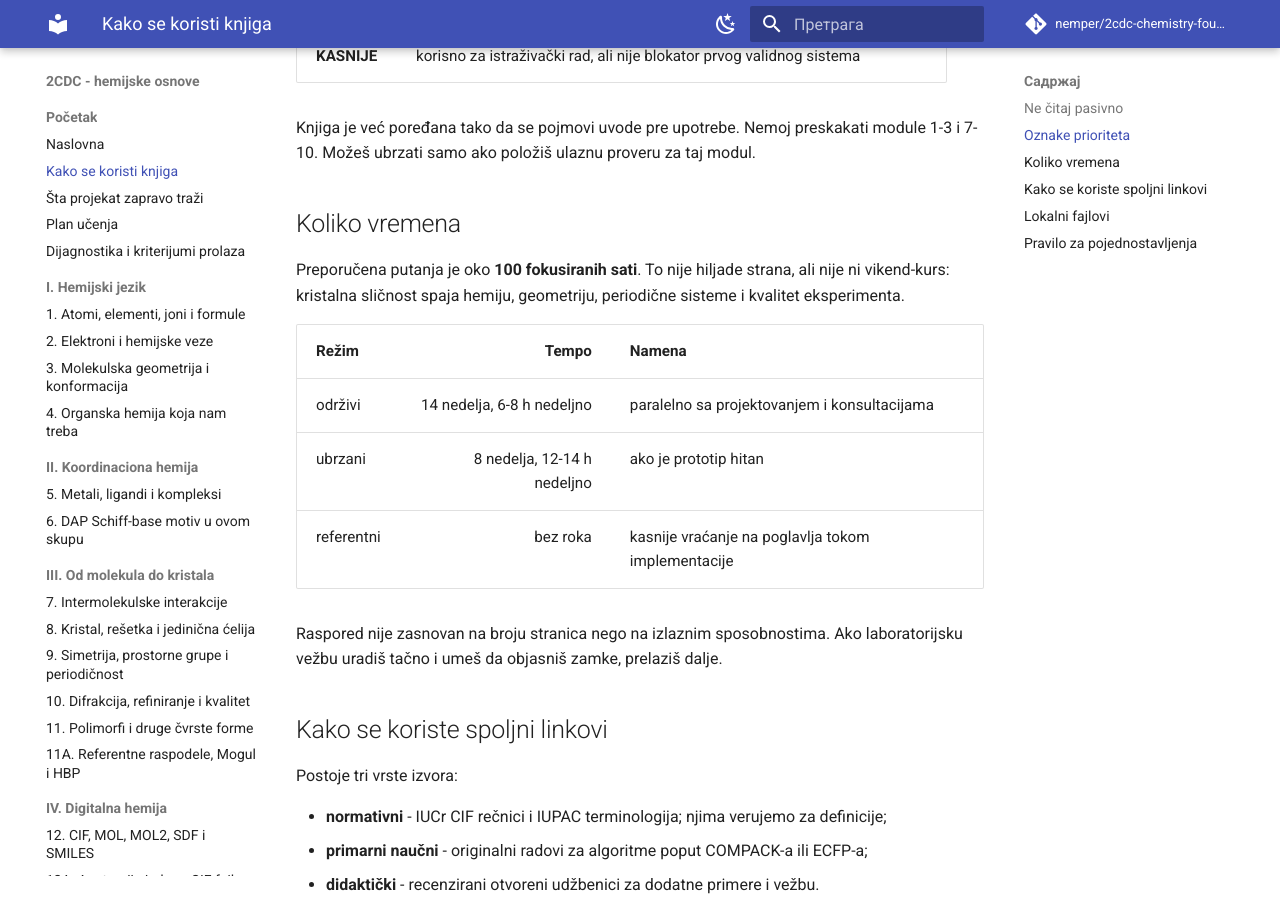
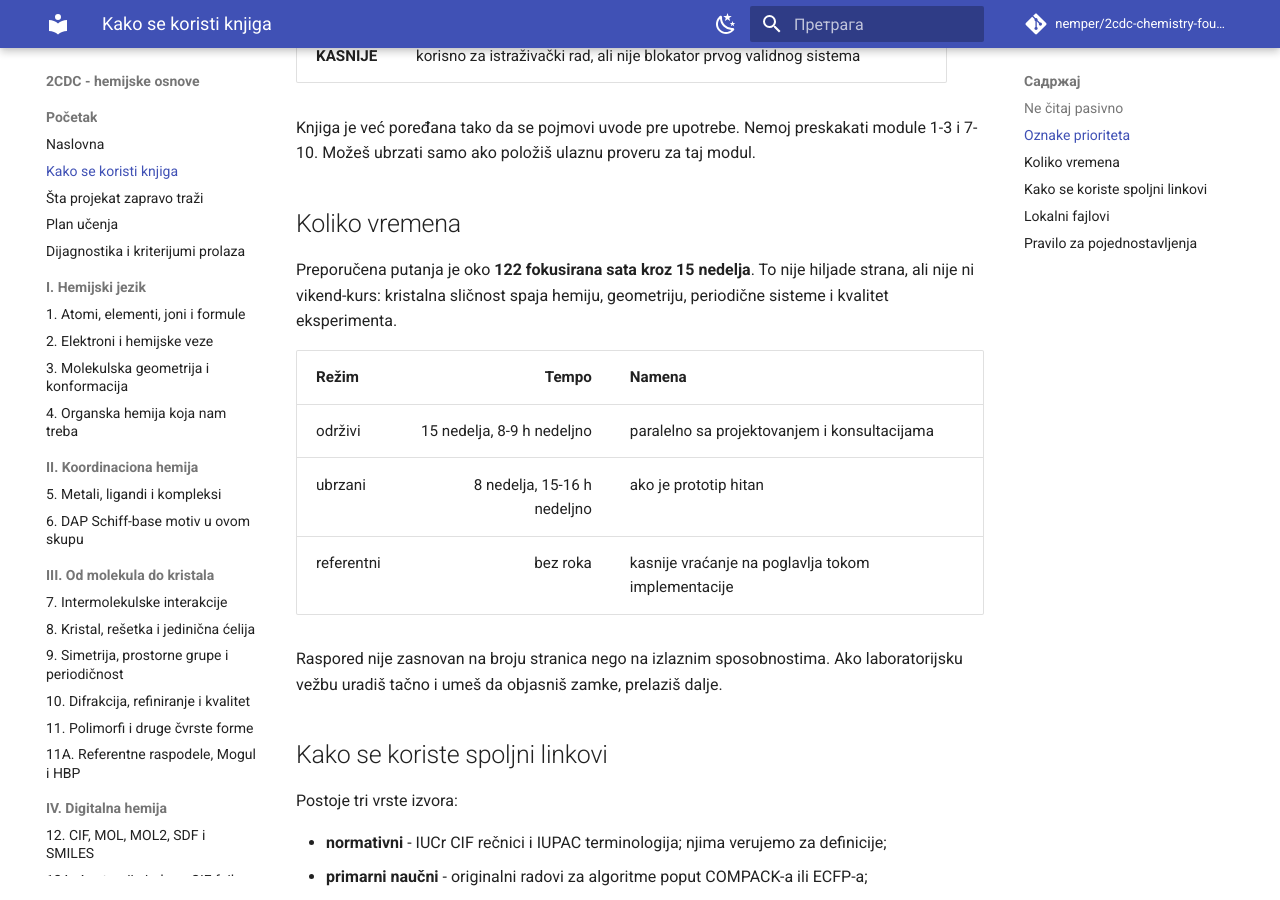
Before and after one commit to nemper/crystallography-and-ml-theory, an MkDocs documentation site: the page built from docs/pocetak/kako-koristiti.md, in a window 1280 px wide and 900 px high, scrolled down 749 px. Built offline with MkDocs 1.6.1 and Material for MkDocs 9.7.7, drawn with Linux system fonts in a browser that asks for light colours; nearby versions of some CDN libraries; library files that are not in the unit come from our copies; comment, search, counter and statistics services are not loaded.

Commit message:
Align chemistry study duration
Co-authored-by: Codex <noreply@openai.com>

```diff
--- a/docs/pocetak/kako-koristiti.md
+++ b/docs/pocetak/kako-koristiti.md
@@ -24,12 +24,12 @@ Knjiga je već poređana tako da se pojmovi uvode pre upotrebe. Nemoj preskakati
 
 ## Koliko vremena
 
-Preporučena putanja je oko **100 fokusiranih sati**. To nije hiljade strana, ali nije ni vikend-kurs: kristalna sličnost spaja hemiju, geometriju, periodične sisteme i kvalitet eksperimenta.
+Preporučena putanja je oko **122 fokusirana sata kroz 15 nedelja**. To nije hiljade strana, ali nije ni vikend-kurs: kristalna sličnost spaja hemiju, geometriju, periodične sisteme i kvalitet eksperimenta.
 
 | Režim | Tempo | Namena |
 |---|---:|---|
-| održivi | 14 nedelja, 6-8 h nedeljno | paralelno sa projektovanjem i konsultacijama |
-| ubrzani | 8 nedelja, 12-14 h nedeljno | ako je prototip hitan |
+| održivi | 15 nedelja, 8-9 h nedeljno | paralelno sa projektovanjem i konsultacijama |
+| ubrzani | 8 nedelja, 15-16 h nedeljno | ako je prototip hitan |
 | referentni | bez roka | kasnije vraćanje na poglavlja tokom implementacije |
 
 Raspored nije zasnovan na broju stranica nego na izlaznim sposobnostima. Ako laboratorijsku vežbu uradiš tačno i umeš da objasniš zamke, prelaziš dalje.
```
